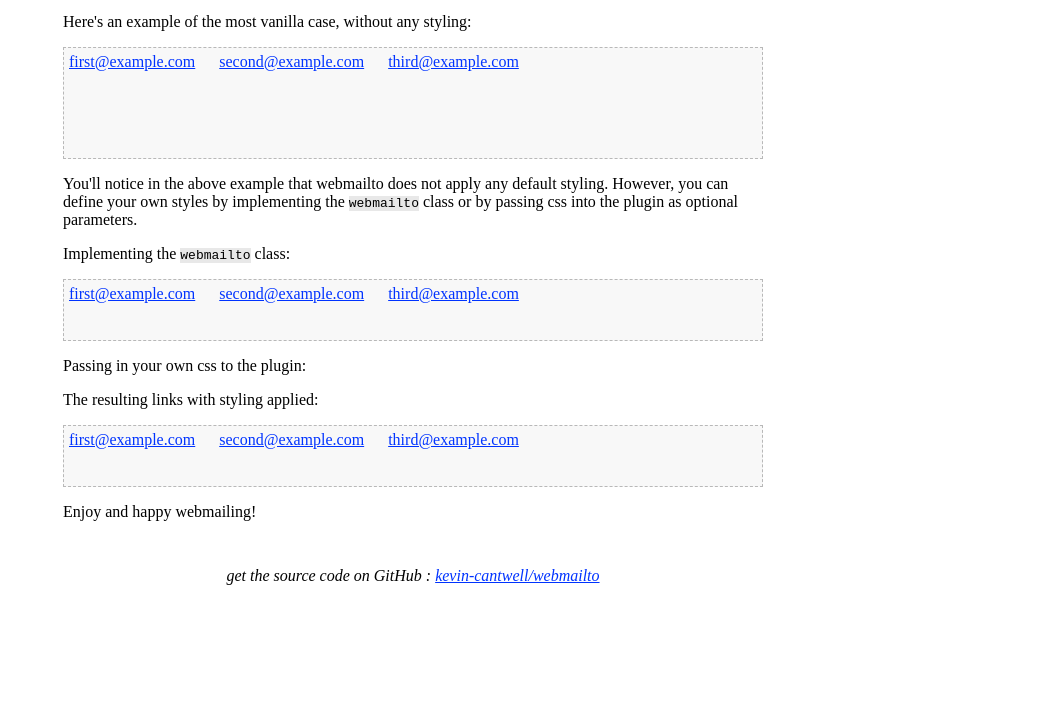
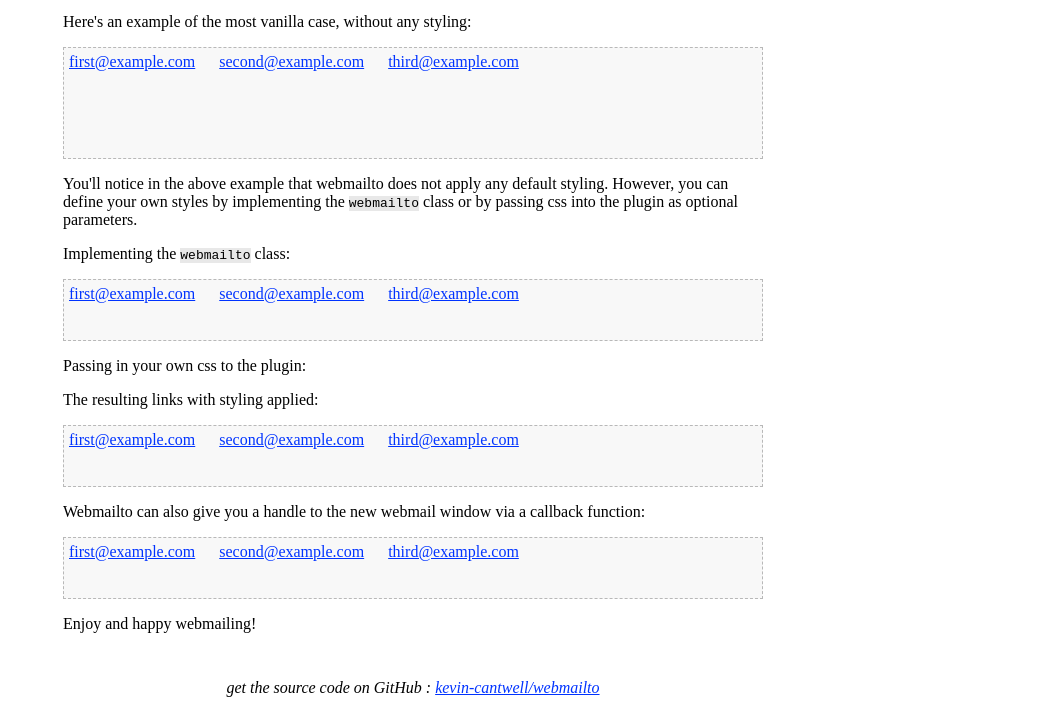
Before and after one commit to kevin-cantwell/webmailto, a plain HTML site: page index.html in a window 1280 px wide. Shown: the part 365-1070 px from the top of the page, without its empty margins (227-1280 px from the left). Before the commit the page ends 958 px from the top, so only its background shows below. Drawn offline with nearby package versions, Linux system fonts and the light colour scheme; a script that the page names is missing.

Commit message:
Add callback instructions

```diff
--- a/index.html
+++ b/index.html
@@ -15,6 +15,14 @@
       $('.example:eq(0) a').webmailto();
       $('.example:eq(1) a').webmailto( { className : 'custom' } );
       $('.example:eq(2) a').webmailto( { className : 'mymailto' } );
+      $('.example:eq(3) a').webmailto(
+        {
+          className : 'custom',
+          callback  : function(newWindow) {
+            newWindow.confirm('Destroy the warp core?');
+          }
+        }
+      );
     });
   </script>
 
@@ -141,9 +149,9 @@
     <p>Here's an example of the most vanilla case, without any styling:</p>
 
     <p class="example" id="example1" style="height:100px;">
-      <a href="mailto:first@example.com?subject=Holla!&cc=cc@example.com&bcc=bcc@example.com&body=Holla back y'all!">first@example.com</a>
-      <a href="mailto:second@example.com?subject=Holla!&cc=cc@example.com&bcc=bcc@example.com&body=Holla back y'all!">second@example.com</a>
-      <a href="mailto:third@example.com?subject=Holla!&cc=cc@example.com&bcc=bcc@example.com&body=Holla back y'all!">third@example.com</a></p>
+      <a href="mailto:first@example.com?subject=Holla!&cc=cc@example.com&bcc=bcc@example.com&body=Holla back!">first@example.com</a>
+      <a href="mailto:second@example.com?subject=Holla!&cc=cc@example.com&bcc=bcc@example.com&body=Holla back!">second@example.com</a>
+      <a href="mailto:third@example.com?subject=Holla!&cc=cc@example.com&bcc=bcc@example.com&body=Holla back!">third@example.com</a></p>
 
     <p>You'll notice in the above example that webmailto does not apply any default
        styling. However, you can define your own styles by implementing the <code>webmailto</code>
@@ -154,9 +162,9 @@
     <p><script src="http://gist.github.com/597502.js?file=webmailto.custom.css"></script></p>
 
     <p class="example" style="height:50px;">
-      <a href="mailto:first@example.com?subject=Holla!&cc=cc@example.com&bcc=bcc@example.com&body=Holla back y'all!">first@example.com</a>
-      <a href="mailto:second@example.com?subject=Holla!&cc=cc@example.com&bcc=bcc@example.com&body=Holla back y'all!">second@example.com</a>
-      <a href="mailto:third@example.com?subject=Holla!&cc=cc@example.com&bcc=bcc@example.com&body=Holla back y'all!">third@example.com</a></p>
+      <a href="mailto:first@example.com?subject=Holla!&cc=cc@example.com&bcc=bcc@example.com&body=Holla back!">first@example.com</a>
+      <a href="mailto:second@example.com?subject=Holla!&cc=cc@example.com&bcc=bcc@example.com&body=Holla back!">second@example.com</a>
+      <a href="mailto:third@example.com?subject=Holla!&cc=cc@example.com&bcc=bcc@example.com&body=Holla back!">third@example.com</a></p>
 
     <p>Passing in your own css to the plugin:</p>
 
@@ -167,9 +175,18 @@
     <p>The resulting links with styling applied:</p>
 
     <p class="example" style="height:50px;">
-      <a href="mailto:first@example.com?subject=Holla!&cc=cc@example.com&bcc=bcc@example.com&body=Holla back y'all!">first@example.com</a>
-      <a href="mailto:second@example.com?subject=Holla!&cc=cc@example.com&bcc=bcc@example.com&body=Holla back y'all!">second@example.com</a>
-      <a href="mailto:third@example.com?subject=Holla!&cc=cc@example.com&bcc=bcc@example.com&body=Holla back y'all!">third@example.com</a></p>
+      <a href="mailto:first@example.com?subject=Holla!&cc=cc@example.com&bcc=bcc@example.com&body=Holla back!">first@example.com</a>
+      <a href="mailto:second@example.com?subject=Holla!&cc=cc@example.com&bcc=bcc@example.com&body=Holla back!">second@example.com</a>
+      <a href="mailto:third@example.com?subject=Holla!&cc=cc@example.com&bcc=bcc@example.com&body=Holla back!">third@example.com</a></p>
+
+    <p>Webmailto can also give you a handle to the new webmail window via a callback function:</p>
+
+    <p><script src="http://gist.github.com/598336.js?file=webmailto.callback.js"></script></p>
+
+    <p class="example" style="height:50px;">
+      <a href="mailto:first@example.com?subject=Holla!&cc=cc@example.com&bcc=bcc@example.com&body=Holla back!">first@example.com</a>
+      <a href="mailto:second@example.com?subject=Holla!&cc=cc@example.com&bcc=bcc@example.com&body=Holla back!">second@example.com</a>
+      <a href="mailto:third@example.com?subject=Holla!&cc=cc@example.com&bcc=bcc@example.com&body=Holla back!">third@example.com</a></p>
 
     <p>Enjoy and happy webmailing!</p>
 
```
